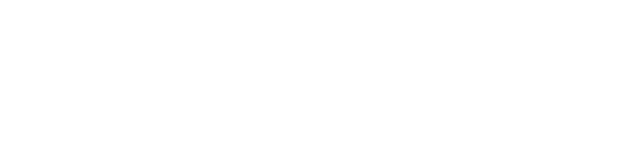
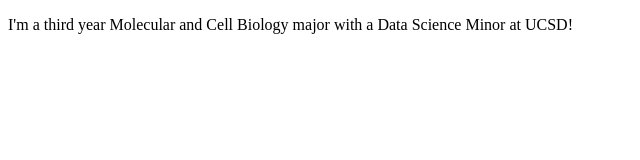
Before and after one commit to msharma-26/portfolio, a plain HTML site: page index.html in a window 1280 px wide. Shown: the whole page, without its empty margins (0-640 px from the left). Drawn offline with Linux system fonts and the light colour scheme.

Commit message:
updated with description

```diff
--- a/index.html
+++ b/index.html
@@ -3,7 +3,8 @@
 <head>
     <meta charset="UTF-8">
     <meta name="viewport" content="width=device-width, initial-scale=1.0">
-    <title>Document</title>
+    <title>Meera Sharma: Personal Site and Portfolio</title>
+    <p>I'm a third year Molecular and Cell Biology major with a Data Science Minor at UCSD!</p>
 </head>
 <body>
 
```
